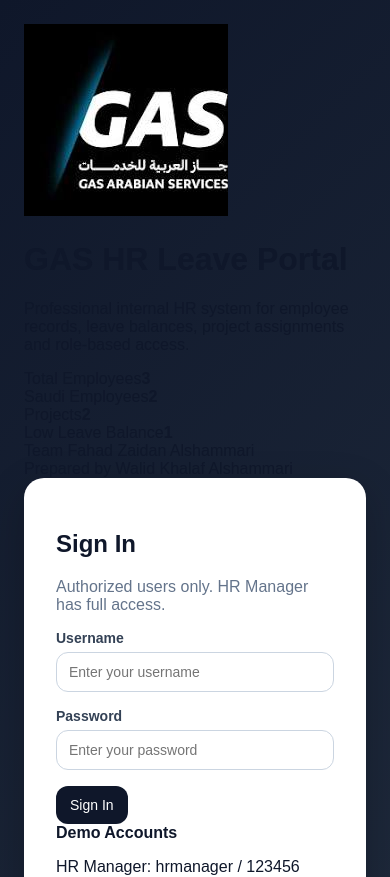
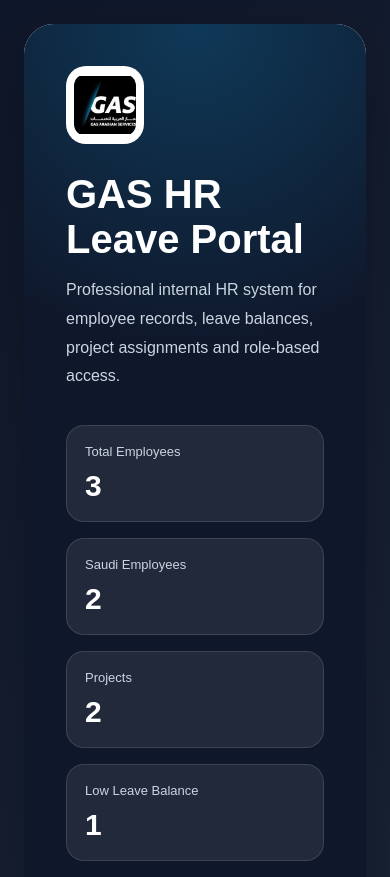
Before and after one commit to drwaled1999/gas-hr-portal, a React (Vite) app in the folder gas-hr-lepo/client/: page / in a window 390 px wide. Shown: the top 877 px of the page. Built offline with nearby package versions, Linux system fonts and the light colour scheme.

Commit message:
Refactor CSS styles for layout and design improvements
Updated styles for various components including splash screen, login page, and sidebar. Adjusted colors, padding, and layout for improved aesthetics and responsiveness.

```diff
--- a/gas-hr-lepo/client/src/styles.css
+++ b/gas-hr-lepo/client/src/styles.css
@@ -9,26 +9,200 @@
   color: #0f172a;
 }
 
-.login-page {
+img {
+  max-width: 100%;
+  display: block;
+}
+
+.splash-screen {
   min-height: 100vh;
   display: flex;
   align-items: center;
   justify-content: center;
+  background: linear-gradient(135deg, #0f172a, #111827);
+  padding: 24px;
+}
+
+.splash-card {
+  width: 100%;
+  max-width: 420px;
+  background: rgba(255, 255, 255, 0.04);
+  border: 1px solid rgba(255, 255, 255, 0.08);
+  border-radius: 28px;
+  padding: 32px;
+  text-align: center;
+  color: white;
+  backdrop-filter: blur(10px);
+}
+
+.splash-logo {
+  width: 110px;
+  height: 110px;
+  object-fit: contain;
+  margin: 0 auto 20px;
+  background: white;
+  border-radius: 22px;
+  padding: 10px;
+}
+
+.loader {
+  height: 8px;
+  border-radius: 999px;
+  background: rgba(255, 255, 255, 0.12);
+  overflow: hidden;
+  margin-top: 20px;
+}
+
+.loader span {
+  display: block;
+  width: 40%;
+  height: 100%;
+  background: #38bdf8;
+  border-radius: 999px;
+  animation: load 1.1s infinite ease-in-out;
+}
+
+@keyframes load {
+  0% {
+    transform: translateX(-120%);
+  }
+  100% {
+    transform: translateX(320%);
+  }
+}
+
+.login-page {
+  min-height: 100vh;
+  padding: 24px;
   background: linear-gradient(135deg, #0f172a, #1e293b);
-  padding: 24px;
+  display: flex;
+  align-items: center;
+  justify-content: center;
+}
+
+.login-shell {
+  width: 100%;
+  max-width: 1200px;
+  min-height: 760px;
+  display: grid;
+  grid-template-columns: 1.1fr 0.9fr;
+  background: white;
+  border-radius: 30px;
+  overflow: hidden;
+  box-shadow: 0 20px 60px rgba(0, 0, 0, 0.25);
+}
+
+.login-left {
+  background: radial-gradient(circle at top, rgba(14, 165, 233, 0.24), transparent 34%),
+    #0f172a;
+  color: white;
+  padding: 42px;
+  display: flex;
+  flex-direction: column;
+  justify-content: space-between;
+}
+
+.login-logo {
+  width: 78px;
+  height: 78px;
+  object-fit: contain;
+  background: white;
+  border-radius: 20px;
+  padding: 8px;
+  margin-bottom: 28px;
+}
+
+.login-copy h1 {
+  font-size: 40px;
+  margin: 0 0 14px;
+}
+
+.login-copy p {
+  margin: 0;
+  line-height: 1.8;
+  color: #cbd5e1;
+}
+
+.login-kpis {
+  display: grid;
+  grid-template-columns: repeat(2, minmax(0, 1fr));
+  gap: 16px;
+  margin-top: 34px;
+}
+
+.login-kpi {
+  background: rgba(255, 255, 255, 0.08);
+  border: 1px solid rgba(255, 255, 255, 0.12);
+  border-radius: 18px;
+  padding: 18px;
+}
+
+.login-kpi span {
+  display: block;
+  font-size: 13px;
+  color: #cbd5e1;
+  margin-bottom: 10px;
+}
+
+.login-kpi strong {
+  font-size: 30px;
+  color: white;
+}
+
+.credits {
+  margin-top: 30px;
+  color: #cbd5e1;
+  line-height: 1.8;
+  font-size: 14px;
+}
+
+.login-right {
+  display: flex;
+  align-items: center;
+  justify-content: center;
+  padding: 40px;
+  background: #f8fafc;
 }
 
 .login-card {
   width: 100%;
   max-width: 430px;
-  background: #fff;
-  border-radius: 20px;
-  padding: 32px;
-  box-shadow: 0 12px 40px rgba(0, 0, 0, 0.2);
+  background: white;
+  border-radius: 24px;
+  padding: 30px;
+  box-shadow: 0 12px 35px rgba(15, 23, 42, 0.08);
+  border: 1px solid #e2e8f0;
+}
+
+.login-card h2 {
+  margin: 0 0 10px;
+  font-size: 30px;
 }
 
 .muted {
   color: #64748b;
+}
+
+.error-box {
+  margin-top: 12px;
+  padding: 12px;
+  border-radius: 12px;
+  background: #fef2f2;
+  color: #b91c1c;
+  font-size: 14px;
+}
+
+.demo-box {
+  margin-top: 18px;
+  padding: 14px;
+  border-radius: 16px;
+  background: #f8fafc;
+  border: 1px solid #e2e8f0;
+}
+
+.demo-box p {
+  margin: 8px 0 0;
+  font-size: 14px;
 }
 
 .app-shell {
@@ -37,94 +211,287 @@
 }
 
 .sidebar {
-  width: 240px;
-  background: #111827;
+  width: 280px;
+  background: #12213b;
   color: white;
-  padding: 24px 16px;
+  padding: 26px 18px;
   display: flex;
   flex-direction: column;
-  gap: 10px;
+  gap: 20px;
 }
 
-.sidebar h2 {
-  margin: 0 0 20px;
-  font-size: 22px;
+.brand-block {
+  display: flex;
+  align-items: center;
+  gap: 14px;
+  padding: 6px 8px 18px;
+  border-bottom: 1px solid rgba(255, 255, 255, 0.08);
+}
+
+.sidebar-logo {
+  width: 52px;
+  height: 52px;
+  border-radius: 14px;
+  object-fit: contain;
+  background: white;
+  padding: 4px;
+}
+
+.brand-block h2 {
+  margin: 0;
+  font-size: 28px;
+}
+
+.brand-block p {
+  margin: 6px 0 0;
+  color: #cbd5e1;
+  font-size: 13px;
+}
+
+.nav-list {
+  display: flex;
+  flex-direction: column;
+  gap: 8px;
 }
 
 .nav-btn {
   width: 100%;
   text-align: left;
-  padding: 12px 14px;
+  padding: 14px 16px;
   border: none;
-  border-radius: 12px;
+  border-radius: 14px;
   background: transparent;
   color: white;
-  font-size: 14px;
+  font-size: 15px;
   cursor: pointer;
   transition: 0.2s ease;
 }
 
 .nav-btn:hover,
 .nav-btn.active {
-  background: #1f2937;
+  background: rgba(255, 255, 255, 0.12);
 }
 
-.content {
+.main-content {
   flex: 1;
-  padding: 24px;
+  padding: 26px;
+  background: #eef3f9;
 }
 
 .topbar {
+  background: white;
+  border-radius: 22px;
+  padding: 22px 24px;
   display: flex;
   justify-content: space-between;
   align-items: center;
-  margin-bottom: 24px;
-  background: white;
-  padding: 16px 20px;
-  border-radius: 16px;
-  box-shadow: 0 4px 16px rgba(15, 23, 42, 0.06);
+  margin-bottom: 22px;
+  box-shadow: 0 6px 22px rgba(15, 23, 42, 0.06);
 }
 
-.grid {
+.page-title {
+  margin: 0 0 6px;
+  font-size: 30px;
+}
+
+.logout-btn,
+.primary-btn {
+  border: none;
+  border-radius: 14px;
+  background: #0f172a;
+  color: white;
+  padding: 12px 18px;
+  font-size: 14px;
+  cursor: pointer;
+}
+
+.primary-btn {
+  width: 100%;
+  margin-top: 8px;
+}
+
+.stats-grid {
   display: grid;
+  grid-template-columns: repeat(4, minmax(0, 1fr));
+  gap: 18px;
+  margin-bottom: 22px;
+}
+
+.stat-card {
+  background: white;
+  border-radius: 22px;
+  padding: 26px 20px;
+  text-align: center;
+  box-shadow: 0 6px 22px rgba(15, 23, 42, 0.06);
+}
+
+.stat-card h3 {
+  margin: 0;
+  font-size: 34px;
+}
+
+.stat-card p {
+  margin: 10px 0 0;
+  color: #64748b;
+}
+
+.dashboard-grid {
+  display: grid;
+  grid-template-columns: 1.2fr 0.8fr;
+  gap: 20px;
+}
+
+.panel {
+  background: white;
+  border-radius: 22px;
+  padding: 24px;
+  box-shadow: 0 6px 22px rgba(15, 23, 42, 0.06);
+}
+
+.panel h3 {
+  margin-top: 0;
+  margin-bottom: 18px;
+  font-size: 28px;
+}
+
+.panel-head {
+  display: flex;
+  justify-content: space-between;
+  align-items: center;
+  gap: 12px;
+  margin-bottom: 16px;
+}
+
+.search-input {
+  max-width: 340px;
+}
+
+.employees-layout {
+  display: grid;
+  grid-template-columns: 1.1fr 0.9fr;
+  gap: 20px;
+}
+
+.details-panel {
+  display: flex;
+  flex-direction: column;
   gap: 18px;
 }
 
-.grid.two {
-  grid-template-columns: repeat(2, minmax(0, 1fr));
+.details-header {
+  display: flex;
+  justify-content: space-between;
+  align-items: center;
 }
 
-.grid.four {
-  grid-template-columns: repeat(4, minmax(0, 1fr));
+.details-header h3 {
+  margin: 0;
 }
 
-.card {
-  background: white;
-  border-radius: 18px;
-  padding: 20px;
-  box-shadow: 0 4px 18px rgba(15, 23, 42, 0.06);
+.status-pill {
+  background: #dcfce7;
+  color: #166534;
+  padding: 8px 12px;
+  border-radius: 999px;
+  font-size: 13px;
+}
+
+.details-grid {
+  display: grid;
+  grid-template-columns: repeat(2, minmax(0, 1fr));
+  gap: 14px;
+}
+
+.info-card {
+  background: #f8fafc;
+  border-radius: 16px;
+  padding: 14px;
   border: 1px solid #e2e8f0;
 }
 
-.stat {
-  text-align: center;
-  padding: 28px 20px;
+.info-card label {
+  display: block;
+  font-size: 12px;
+  color: #64748b;
+  margin-bottom: 8px;
 }
 
-.stat h3 {
-  margin: 0;
-  font-size: 30px;
-  color: #0f172a;
+.leave-summary {
+  display: grid;
+  grid-template-columns: repeat(4, minmax(0, 1fr));
+  gap: 14px;
 }
 
-.stat p {
-  margin-top: 8px;
-  color: #64748b;
-  font-size: 14px;
+.leave-card {
+  background: #0f172a;
+  color: white;
+  border-radius: 18px;
+  padding: 18px;
 }
 
-.form-card {
-  max-width: 1000px;
+.leave-card span {
+  display: block;
+  font-size: 13px;
+  color: #cbd5e1;
+}
+
+.leave-card strong {
+  display: block;
+  margin-top: 10px;
+  font-size: 28px;
+}
+
+.notes-section h4 {
+  margin: 0 0 12px;
+  font-size: 20px;
+}
+
+.notes-list {
+  display: flex;
+  flex-direction: column;
+  gap: 10px;
+  margin-bottom: 14px;
+}
+
+.note-box,
+.notification-box {
+  background: #f8fafc;
+  border-radius: 16px;
+  padding: 14px;
+  border: 1px solid #e2e8f0;
+}
+
+.notification-box {
+  margin-top: 12px;
+}
+
+.leave-badge {
+  display: inline-block;
+  min-width: 48px;
+  text-align: center;
+  border-radius: 999px;
+  padding: 6px 10px;
+  font-weight: bold;
+}
+
+.leave-badge.low {
+  background: #fee2e2;
+  color: #991b1b;
+}
+
+.leave-badge.good {
+  background: #dcfce7;
+  color: #166534;
+}
+
+.form-panel {
+  max-width: 1100px;
+}
+
+.form-grid {
+  display: grid;
+  grid-template-columns: repeat(2, minmax(0, 1fr));
+  gap: 16px;
 }
 
 .form-group {
@@ -133,110 +500,107 @@
 
 .form-group label {
   display: block;
-  margin-bottom: 6px;
+  margin-bottom: 8px;
+  font-weight: 700;
   font-size: 14px;
-  font-weight: 700;
-  color: #334155;
 }
 
 input,
 select,
 textarea {
   width: 100%;
-  padding: 11px 12px;
-  border-radius: 12px;
+  padding: 12px 14px;
   border: 1px solid #cbd5e1;
+  border-radius: 14px;
+  font-size: 14px;
   background: white;
-  font-size: 14px;
 }
 
 textarea {
-  min-height: 100px;
+  min-height: 110px;
   resize: vertical;
-}
-
-button {
-  padding: 11px 14px;
-  border-radius: 12px;
-  border: none;
-  background: #0f172a;
-  color: white;
-  font-size: 14px;
-  cursor: pointer;
-  transition: 0.2s ease;
-}
-
-button:hover {
-  opacity: 0.92;
 }
 
 table {
   width: 100%;
   border-collapse: collapse;
-  margin-top: 14px;
   overflow: hidden;
 }
 
 th,
 td {
-  padding: 12px;
+  text-align: left;
+  padding: 14px 12px;
   border-bottom: 1px solid #e2e8f0;
-  text-align: left;
   font-size: 14px;
 }
 
 th {
-  background: #f8fafc;
   color: #334155;
-  font-weight: 700;
-}
-
-tr {
-  cursor: pointer;
-}
-
-tr:hover td {
   background: #f8fafc;
 }
 
-.note-box {
-  margin-top: 10px;
-  padding: 12px;
-  background: #f8fafc;
-  border-radius: 12px;
-  border: 1px solid #e2e8f0;
+tbody tr {
+  cursor: pointer;
+  transition: 0.2s ease;
 }
 
-@media (max-width: 1100px) {
-  .grid.four {
+tbody tr:hover {
+  background: #f8fafc;
+}
+
+@media (max-width: 1200px) {
+  .stats-grid,
+  .leave-summary {
     grid-template-columns: repeat(2, minmax(0, 1fr));
   }
 
-  .grid.two {
+  .dashboard-grid,
+  .employees-layout {
     grid-template-columns: 1fr;
   }
 }
 
-@media (max-width: 768px) {
+@media (max-width: 900px) {
+  .login-shell,
   .app-shell {
-    flex-direction: column;
+    grid-template-columns: 1fr;
+    display: block;
   }
 
   .sidebar {
     width: 100%;
   }
 
-  .content {
-    padding: 16px;
+  .form-grid,
+  .details-grid {
+    grid-template-columns: 1fr;
   }
 
   .topbar {
     flex-direction: column;
+    align-items: flex-start;
     gap: 12px;
-    align-items: flex-start;
+  }
+}
+
+@media (max-width: 680px) {
+  .stats-grid,
+  .leave-summary,
+  .login-kpis {
+    grid-template-columns: 1fr;
   }
 
-  .grid.four {
-    grid-template-columns: 1fr;
+  .main-content {
+    padding: 16px;
+  }
+
+  .panel,
+  .topbar {
+    padding: 18px;
+  }
+
+  .page-title {
+    font-size: 24px;
   }
 }
```
